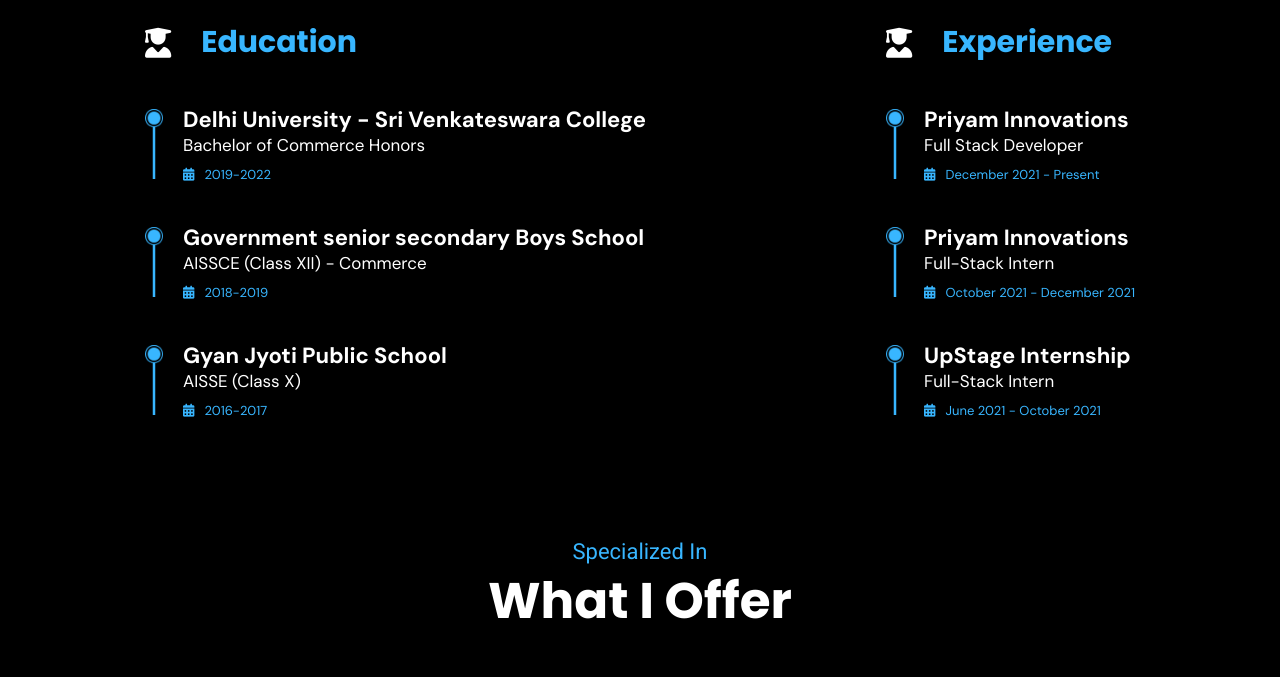
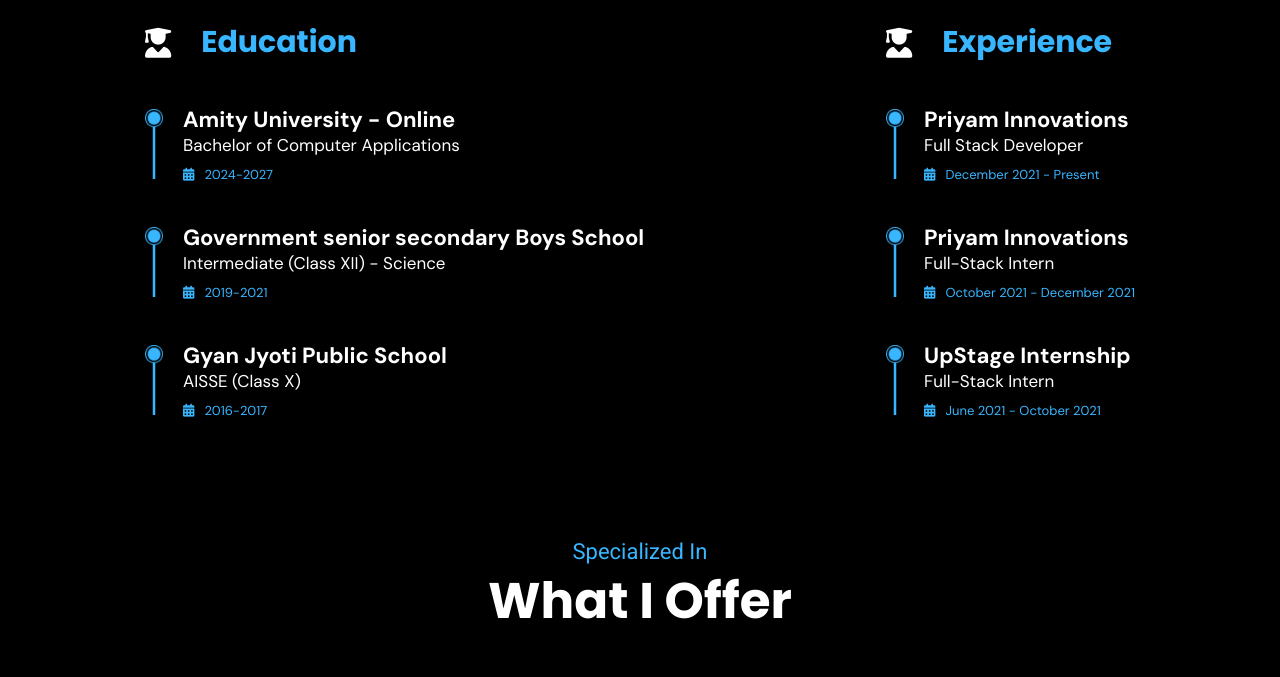
Before and after one commit to touchngursoul/touchngursoul.github.io, a plain HTML site: page index.html in a window 1280 px wide. Shown: the part 1977-2654 px from the top of the page. Drawn offline with nearby package versions, Linux system fonts and the light colour scheme.

Commit message:
content changes

```diff
--- a/index.html
+++ b/index.html
@@ -413,9 +413,9 @@
                                 <img loading="lazy" src="Images/edu-line.png" alt="Design-line">
                             </div>
                             <div class="edu-detail">
-                                <h5>Delhi University - Sri Venkateswara College</h5>
-                                <h6>Bachelor of Commerce Honors</h6>
-                                <p class="year"><i class="fas fa-calendar-alt"></i>2019-2022</p>
+                                <h5>Amity University - Online</h5>
+                                <h6>Bachelor of Computer Applications</h6>
+                                <p class="year"><i class="fas fa-calendar-alt"></i>2024-2027</p>
                             </div>
                         </div>
                         <div class="edu-content">
@@ -424,8 +424,8 @@
                             </div>
                             <div class="edu-detail">
                                 <h5>Government senior secondary Boys School</h5>
-                                <h6>AISSCE (Class XII) - Commerce</h6>
-                                <p class="year"><i class="fas fa-calendar-alt"></i>2018-2019</p>
+                                <h6>Intermediate (Class XII) - Science</h6>
+                                <p class="year"><i class="fas fa-calendar-alt"></i>2019-2021</p>
                             </div>
                         </div>
                         <div class="edu-content">
```
